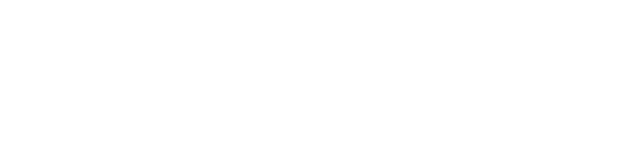
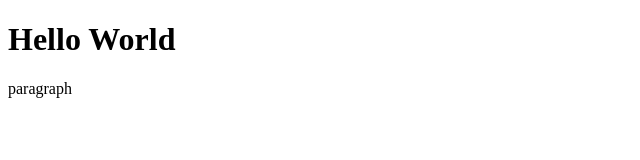
Before and after one commit to al-muhsinjon/forknow, a plain HTML site: page index.html in a window 1280 px wide. Shown: the whole page, without its empty margins (0-640 px from the left). Drawn offline with Linux system fonts and the light colour scheme.

Commit message:
add new p tag

```diff
--- a/index.html
+++ b/index.html
@@ -8,6 +8,7 @@
     <link rel="stylesheet" href="style.css">
 </head>
 <body>
-
+    <h1>Hello World</h1>
+    <p>paragraph</p>
 </body>
 </html>
```
